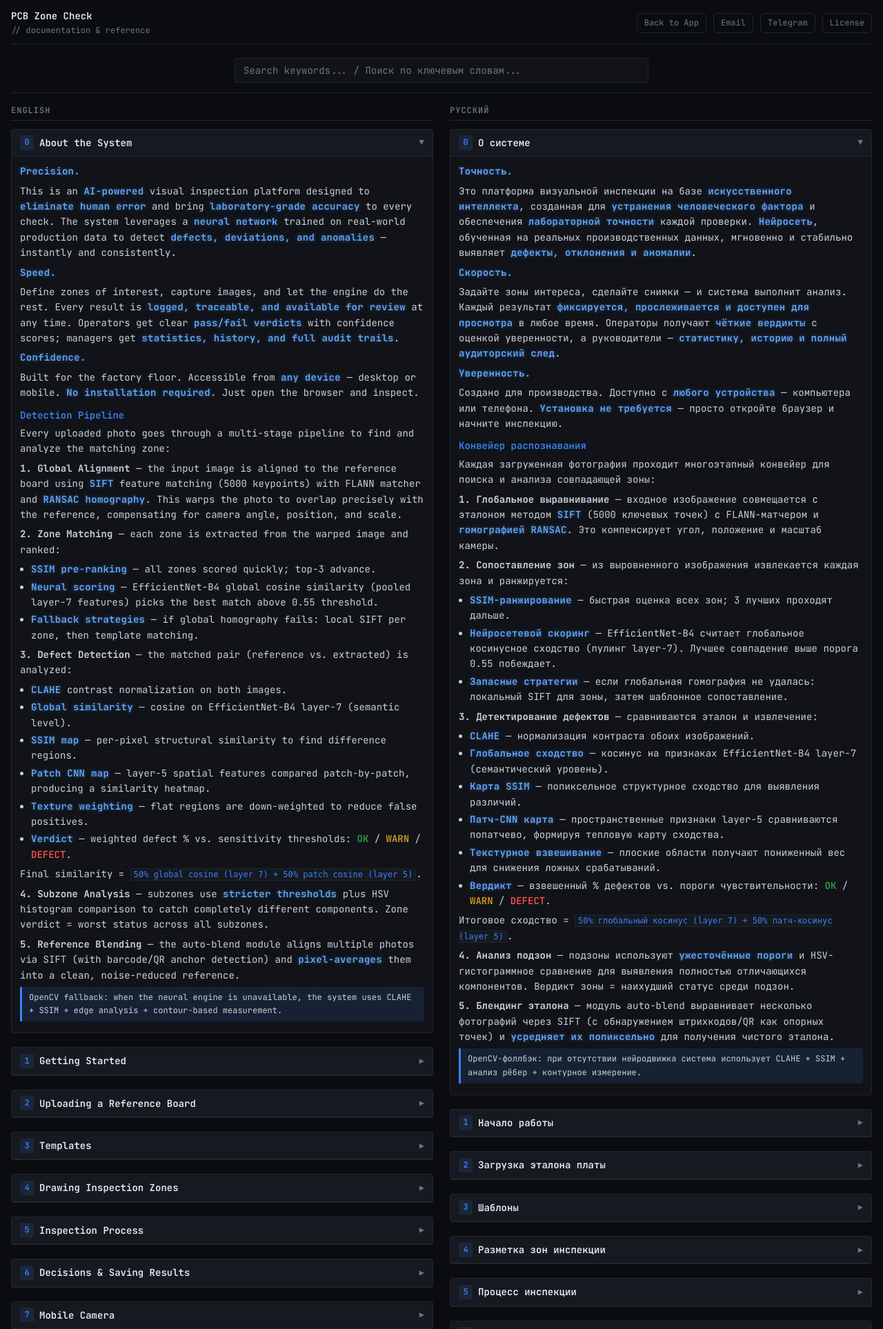
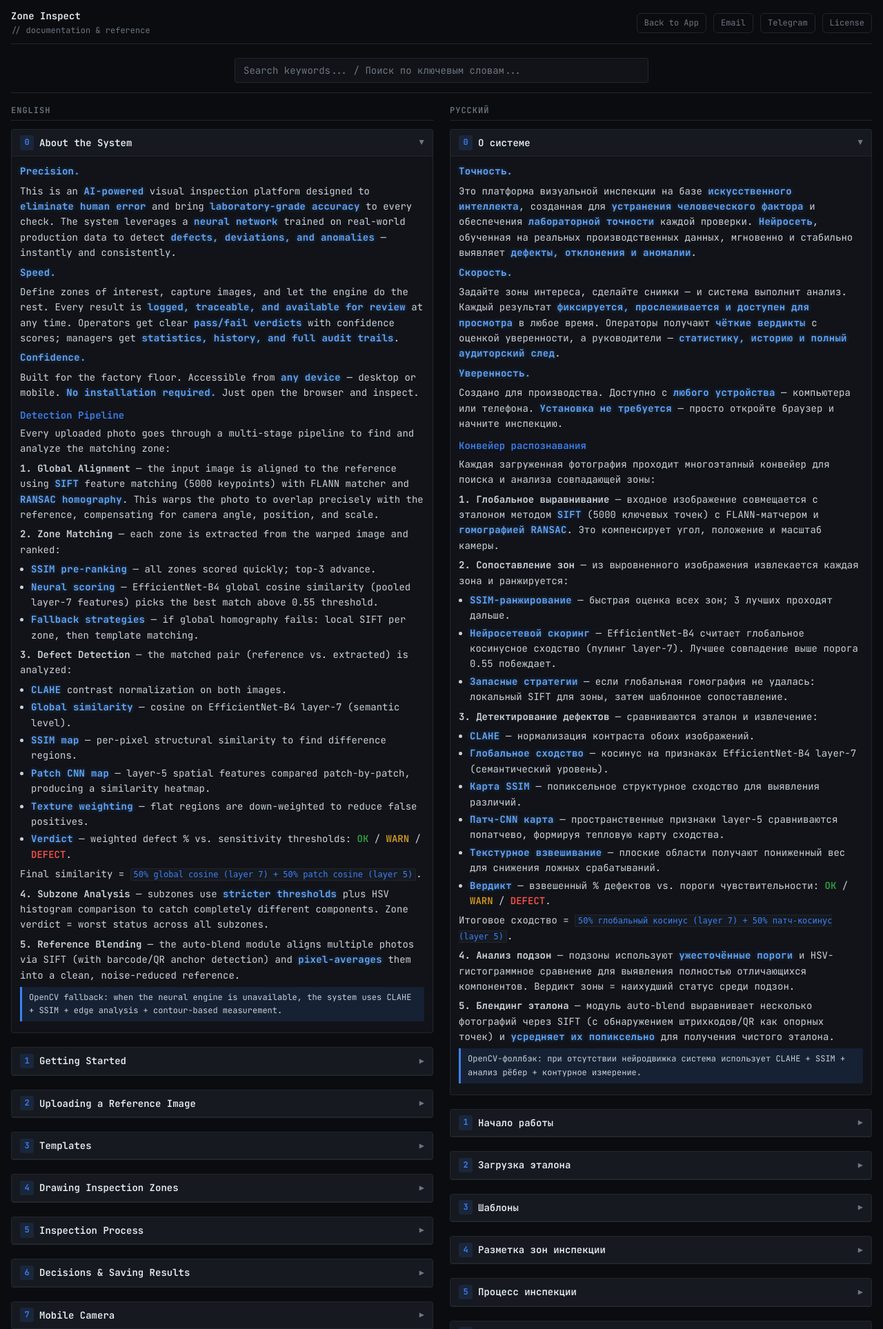
Before and after one commit to e2sence/zone-inspect, a Flask app: page /doc in a window 1280 px wide. Shown: the top 1927 px of the page at 69% size. Run offline with Flask 3, Linux system fonts and the light colour scheme; parts of the project's set-up code (start-up, migrations or seed data) failed here and were passed over.

Commit message:
rebrand: PCB Zone Check -> Zone Inspect
Rename project from PCB-specific to universal visual inspection branding.
Update all UI titles, meta tags, doc pages (EN/RU), deploy scripts,
test docstrings, and README. Replace PCB-specific terminology (board,
printed circuit) with generic terms (assembly, object, reference image).
Infrastructure paths (/opt/pcb-inspect, service name, R2 bucket) unchanged.

```diff
--- a/app.py
+++ b/app.py
@@ -1,11 +1,11 @@
 """
-PCB Zone Check — проверка зон печатной платы.
+Zone Inspect — visual zone-based inspection system.
 
 Workflow:
-  1. Загрузить референсное изображение платы
-  2. Разметить зоны контроля (прямоугольники)
-  3. Загружать фото зон по одному — система сопоставляет каждое фото с зоной
-  4. Все зоны проверены → готово
+  1. Upload a reference image of the assembly
+  2. Define inspection zones (rectangles)
+  3. Upload zone photos one by one — the system matches each photo to a zone
+  4. All zones checked → done
 """
 
 # Load .env before any other imports that use os.environ
--- a/gunicorn.conf.py
+++ b/gunicorn.conf.py
@@ -1,4 +1,4 @@
-# gunicorn.conf.py — Production config for PCB Inspect
+# gunicorn.conf.py — Production config for Zone Inspect
 import multiprocessing
 import os
 
--- a/r2_storage.py
+++ b/r2_storage.py
@@ -1,6 +1,6 @@
 """
 Cloudflare R2 storage layer (S3-compatible).
-Provides upload / download / delete / list operations for the PCB inspection app.
+Provides upload / download / delete / list operations for the Zone Inspect app.
 """
 
 import io
--- a/static/app.js
+++ b/static/app.js
@@ -2624,7 +2624,7 @@
                     </div>` : ''}
 
                     <div class="pp-footer">
-                        <span>PCB Inspect — Quality Control</span>
+                        <span>Zone Inspect — Quality Control</span>
                         <span>${new Date().toISOString().slice(0, 19).replace('T', ' ')}</span>
                     </div>`;
 
--- a/templates/doc.html
+++ b/templates/doc.html
@@ -4,14 +4,14 @@
 <head>
     <meta charset="UTF-8">
     <meta name="viewport" content="width=device-width, initial-scale=1.0">
-    <title>PCB Zone Check — Documentation</title>
+    <title>Zone Inspect — Documentation</title>
     <meta name="description"
-        content="PCB Zone Check documentation — visual inspection system for printed circuit boards using neural network analysis. Setup, workflow, API reference.">
+        content="Zone Inspect documentation — AI-powered visual inspection system with neural network analysis. Setup, workflow, API reference.">
     <meta name="robots" content="index, follow">
     <link rel="canonical" href="https://inspect.metaprodtrace.com/doc">
-    <meta property="og:title" content="PCB Zone Check — Documentation">
+    <meta property="og:title" content="Zone Inspect — Documentation">
     <meta property="og:description"
-        content="Visual inspection system for printed circuit boards. Neural-network-powered zone comparison, template management, and reporting.">
+        content="AI-powered visual inspection system. Neural-network-powered zone comparison, template management, and reporting.">
     <meta property="og:type" content="website">
     <meta property="og:url" content="https://inspect.metaprodtrace.com/doc">
     <link rel="preconnect" href="https://fonts.googleapis.com">
@@ -370,12 +370,12 @@
     <div class="container">
         <header>
             <div>
-                <h1>PCB Zone Check</h1>
+                <h1>Zone Inspect</h1>
                 <p>// documentation &amp; reference</p>
             </div>
             <div class="hdr-links">
                 <a href="/">Back to App</a>
-                <a href="mailto:support@metaprodtrace.com?subject=PCB%20Zone%20Check%20%E2%80%94%20Support">Email</a>
+                <a href="mailto:support@metaprodtrace.com?subject=Zone%20Inspect%20%E2%80%94%20Support">Email</a>
                 <a href="tg://join?invite=2IidgvAbT30wYTUy">Telegram</a>
                 <a href="/license" target="_blank">License</a>
             </div>
@@ -426,7 +426,7 @@
                         <p>Every uploaded photo goes through a multi-stage pipeline to find and analyze the matching
                             zone:</p>
 
-                        <p><strong>1. Global Alignment</strong> — the input image is aligned to the reference board
+                        <p><strong>1. Global Alignment</strong> — the input image is aligned to the reference
                             using <span class="kw">SIFT</span> feature matching (5000 keypoints) with FLANN matcher
                             and <span class="kw">RANSAC homography</span>. This warps the photo to overlap precisely
                             with the reference, compensating for camera angle, position, and scale.</p>
@@ -489,7 +489,7 @@
                         <h4>Interface Overview</h4>
                         <p>The system uses a 3-step wizard:</p>
                         <ul>
-                            <li><strong>Step 1 — Upload:</strong> upload a reference board photo or load a saved
+                            <li><strong>Step 1 — Upload:</strong> upload a reference photo or load a saved
                                 template.</li>
                             <li><strong>Step 2 — Zones:</strong> draw inspection zones on the reference image.</li>
                             <li><strong>Step 3 — Check:</strong> take zone photos, run analysis, review results.</li>
@@ -511,15 +511,15 @@
                 <div class="section" data-search>
                     <div class="section-hdr" onclick="toggleSection(this)">
                         <span class="section-num">2</span>
-                        <span class="section-title">Uploading a Reference Board</span>
+                        <span class="section-title">Uploading a Reference Image</span>
                         <span class="section-arrow">&#9654;</span>
                     </div>
                     <div class="section-body">
                         <h4>Single Image</h4>
-                        <p>Drag and drop (or click to browse) a single photo of the reference PCB into the upload area.
+                        <p>Drag and drop (or click to browse) a single photo of the reference assembly into the upload area.
                             Supported formats: PNG, JPG, JPEG, BMP, WebP.</p>
                         <h4>Multi-Image Blending</h4>
-                        <p>Upload 2+ photos of the same board. The system shows a blending panel:</p>
+                        <p>Upload 2+ photos of the same object. The system shows a blending panel:</p>
                         <ul>
                             <li><strong>Manual blend:</strong> adjust X/Y offset and Scale sliders for each image. Click
                                 "Blend (manual)" to merge.</li>
@@ -611,7 +611,7 @@
                     </div>
                     <div class="section-body">
                         <h4>Serial Number Scanning</h4>
-                        <p>Before checking zones, scan a barcode / QR code / DataMatrix for the board serial number.
+                        <p>Before checking zones, scan a barcode / QR code / DataMatrix for the serial number.
                             Upload a photo from desktop or use the mobile camera. The zone check area is locked until a
                             serial is scanned. The decoded value appears with its type (e.g. QR_CODE, CODE_128).</p>
                         <h4>Taking Zone Photos (Desktop)</h4>
@@ -805,7 +805,7 @@
                         <h4>Progress Bar</h4>
                         <p>Shows "N/M zones checked" with a percentage fill bar.</p>
                         <h4>Reference Mini-Map</h4>
-                        <p>Small canvas showing the full reference board with zone overlays. Unchecked zones pulsate;
+                        <p>Small canvas showing the full reference image with zone overlays. Unchecked zones pulsate;
                             checked zones show their status color and a check/warn/defect marker.</p>
                         <h4>Completion Banner</h4>
                         <p>When all zones are checked: "ALL ZONES OK" (green) or "ISSUES FOUND" (yellow). Shows serial
@@ -1088,7 +1088,7 @@ curl -s "$HOST/api/v1/results"
                         <h4>Обзор интерфейса</h4>
                         <p>Система работает в 3 шага:</p>
                         <ul>
-                            <li><strong>Шаг 1 — Загрузка:</strong> загрузка эталонного фото платы или выбор сохранённого
+                            <li><strong>Шаг 1 — Загрузка:</strong> загрузка эталонного фото или выбор сохранённого
                                 шаблона.</li>
                             <li><strong>Шаг 2 — Зоны:</strong> рисование зон инспекции на эталонном изображении.</li>
                             <li><strong>Шаг 3 — Проверка:</strong> фотографирование зон, анализ, просмотр результатов.
@@ -1112,15 +1112,15 @@ curl -s "$HOST/api/v1/results"
                 <div class="section" data-search>
                     <div class="section-hdr" onclick="toggleSection(this)">
                         <span class="section-num">2</span>
-                        <span class="section-title">Загрузка эталона платы</span>
+                        <span class="section-title">Загрузка эталона</span>
                         <span class="section-arrow">&#9654;</span>
                     </div>
                     <div class="section-body">
                         <h4>Одно изображение</h4>
-                        <p>Перетащите (или выберите через диалог) одно фото эталонной платы в область загрузки. Форматы:
+                        <p>Перетащите (или выберите через диалог) одно фото эталона в область загрузки. Форматы:
                             PNG, JPG, JPEG, BMP, WebP.</p>
                         <h4>Блендинг нескольких фото</h4>
-                        <p>Загрузите 2+ фото одной и той же платы. Система покажет панель блендинга:</p>
+                        <p>Загрузите 2+ фото одного и того же объекта. Система покажет панель блендинга:</p>
                         <ul>
                             <li><strong>Ручной блендинг:</strong> ползунки X/Y смещение и масштаб для каждого
                                 изображения. Нажмите "Blend (manual)".</li>
@@ -1189,7 +1189,7 @@ curl -s "$HOST/api/v1/results"
                         </ul>
                         <h4>Якорные точки (Anchors)</h4>
                         <p>Нажмите значок прицела на чипе зоны. Поставьте до 2 якорных точек на изображении. При съёмке
-                            с мобильного камера покажет ориентиры для выравнивания платы.</p>
+                            с мобильного камера покажет ориентиры для выравнивания объекта.</p>
                         <h4>Подзоны (Subzones)</h4>
                         <p>Нажмите значок квадрата на чипе. Нарисуйте до 10 прямоугольников внутри зоны. Подзоны
                             анализируются отдельно с более строгими порогами. У каждой подзоны свой статус, % дефектов и
@@ -1210,7 +1210,7 @@ curl -s "$HOST/api/v1/results"
                     </div>
                     <div class="section-body">
                         <h4>Сканирование серийного номера</h4>
-                        <p>Перед проверкой зон отсканируйте штрихкод / QR-код / DataMatrix для идентификации платы.
+                        <p>Перед проверкой зон отсканируйте штрихкод / QR-код / DataMatrix для идентификации объекта.
                             Загрузите фото с ПК или используйте мобильную камеру. Проверка зон заблокирована до
                             сканирования. Распознанное значение отображается с типом кода (QR_CODE, CODE_128 и т.д.).
                         </p>
@@ -1281,14 +1281,14 @@ curl -s "$HOST/api/v1/results"
                         <h4>Авто-принятие</h4>
                         <p>Переключатель "auto" рядом с прогресс-баром. Когда все зоны <span class="tag-ok">OK</span> и
                             авто-принятие включено — результат автоматически сохраняется и через 3 секунды начинается
-                            новая плата.</p>
+                            новый объект.</p>
                         <h4>Закрыть и сохранить</h4>
-                        <p>"Close & Save" — сохраняет инспекцию (полную или частичную) и сбрасывает для следующей платы.
+                        <p>"Close & Save" — сохраняет инспекцию (полную или частичную) и сбрасывает для следующего объекта.
                         </p>
-                        <h4>Пропустить плату</h4>
-                        <p>Отменить текущую плату без сохранения. Сессия сбрасывается.</p>
+                        <h4>Пропустить объект</h4>
+                        <p>Отменить текущий объект без сохранения. Сессия сбрасывается.</p>
                         <h4>Перепроверить дефектные</h4>
-                        <p>Очищает только не-ОК зоны для повторной съёмки без сброса всей платы.</p>
+                        <p>Очищает только не-ОК зоны для повторной съёмки без сброса всей инспекции.</p>
                     </div>
                 </div>
 
@@ -1319,7 +1319,7 @@ curl -s "$HOST/api/v1/results"
                             из галереи.</p>
                         <h4>Действия с мобильного</h4>
                         <ul>
-                            <li><strong>Skip -> New SN:</strong> сохранить текущий результат и начать новую плату.</li>
+                            <li><strong>Skip -> New SN:</strong> сохранить текущий результат и начать новый объект.</li>
                             <li><strong>Retry Failed:</strong> пересканировать только дефектные зоны.</li>
                         </ul>
                         <p>Мобильная страница опрашивает сервер каждые 5 секунд для синхронизации состояния с десктопом.
@@ -1406,7 +1406,7 @@ curl -s "$HOST/api/v1/results"
                         <h4>Прогресс-бар</h4>
                         <p>Показывает "N/M зон проверено" с процентным заполнением.</p>
                         <h4>Мини-карта эталона</h4>
-                        <p>Маленький холст с полным видом эталонной платы и наложением зон. Непроверенные зоны
+                        <p>Маленький холст с полным видом эталона и наложением зон. Непроверенные зоны
                             пульсируют; проверенные показывают статусный цвет и маркер.</p>
                         <h4>Баннер завершения</h4>
                         <p>При проверке всех зон: "ALL ZONES OK" (зелёный) или "ISSUES FOUND" (жёлтый). Показывает
--- a/templates/index.html
+++ b/templates/index.html
@@ -5,7 +5,7 @@
     <meta charset="UTF-8">
     <meta name="viewport" content="width=device-width, initial-scale=1.0">
     <meta name="robots" content="noindex, nofollow">
-    <title>PCB Zone Check</title>
+    <title>Zone Inspect</title>
     <link rel="preconnect" href="https://fonts.googleapis.com">
     <link rel="preconnect" href="https://fonts.gstatic.com" crossorigin>
     <link href="https://fonts.googleapis.com/css2?family=JetBrains+Mono:wght@300;400;500;600;700&display=swap"
@@ -18,7 +18,7 @@
     <div class="container">
         <header>
             <div>
-                <h1>PCB Zone Check</h1>
+                <h1>Zone Inspect</h1>
                 <p>// inspection &amp; defect analysis system v0.0.943</p>
             </div>
             <div class="sens-controls">
--- a/templates/mobile_camera.html
+++ b/templates/mobile_camera.html
@@ -4,7 +4,7 @@
 <head>
     <meta charset="UTF-8">
     <meta name="viewport" content="width=device-width, initial-scale=1.0, maximum-scale=1.0, user-scalable=no">
-    <title>PCB Inspect — Mobile</title>
+    <title>Zone Inspect — Mobile</title>
     <link rel="preconnect" href="https://fonts.googleapis.com">
     <link rel="preconnect" href="https://fonts.gstatic.com" crossorigin>
     <link href="https://fonts.googleapis.com/css2?family=JetBrains+Mono:wght@300;400;500;600;700&display=swap"
@@ -400,7 +400,7 @@
 
 <body>
     <div class="header">
-        <h1>PCB Inspect</h1>
+        <h1>Zone Inspect</h1>
         <span class="sub" id="header-sub">Loading...</span>
     </div>
     <div class="session-info">
```
Also changed, not shown: ROADMAP.md (+1 -1 lines), templates/login.html (+5 -5 lines), tests/conftest.py (+1 -1 lines), tests/test_api.py (+1 -1 lines), README.md, 3 other files.
